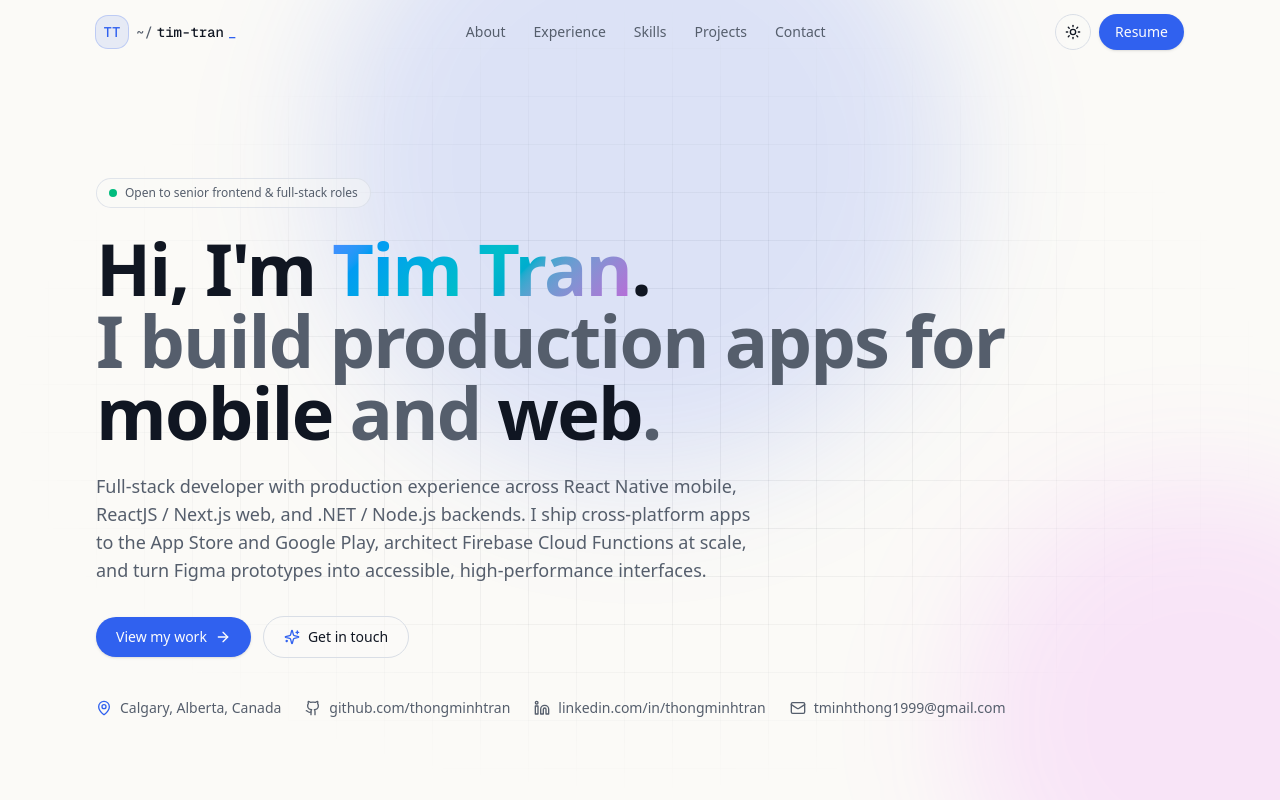
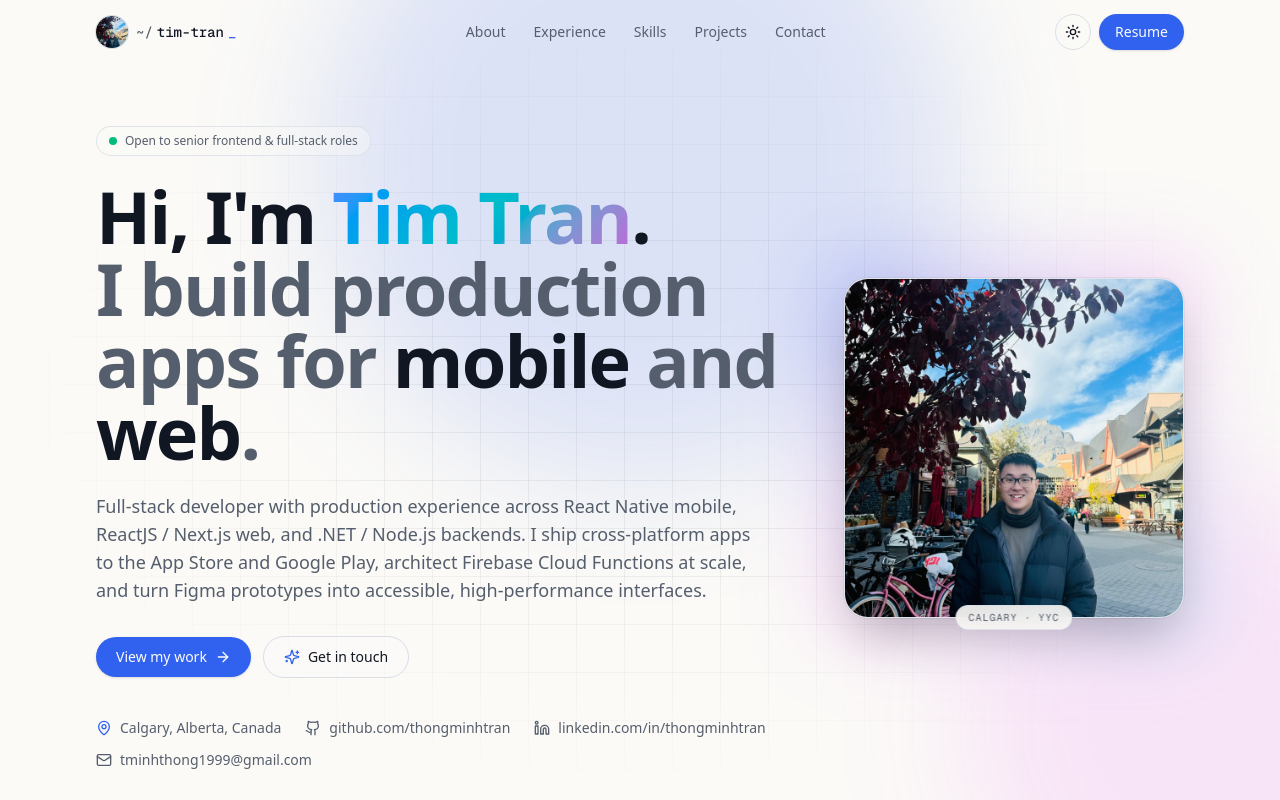
Before and after one commit to thongminhtran/thongminhtran.github.io, a Next.js app: page / in a window 1280 px wide. Shown: the top 800 px of the page. Built offline with nearby package versions, Linux system fonts and the light colour scheme.

Commit message:
Add profile photo to Hero card and Nav avatar

```diff
--- a/components/nav.tsx
+++ b/components/nav.tsx
@@ -4,6 +4,7 @@ import { useEffect, useState } from "react";
 import Link from "next/link";
 import { Menu, X } from "lucide-react";
 import { ThemeToggle } from "./theme-toggle";
+import { profile } from "@/lib/data";
 import { cn } from "@/lib/utils";
 
 const links = [
@@ -39,9 +40,14 @@ export function Nav() {
           href="#top"
           className="group flex items-center gap-2 font-mono text-sm font-medium"
         >
-          <span className="grid h-8 w-8 place-items-center rounded-lg bg-primary/10 text-primary ring-1 ring-primary/30">
-            TT
-          </span>
+          {/* eslint-disable-next-line @next/next/no-img-element */}
+          <img
+            src={profile.avatarUrl}
+            alt={profile.name}
+            width={32}
+            height={32}
+            className="h-8 w-8 rounded-full object-cover ring-1 ring-border transition group-hover:ring-primary/60"
+          />
           <span className="hidden sm:inline-flex items-center gap-1">
             <span className="text-muted-foreground">~/</span>
             <span>tim-tran</span>
--- a/components/sections/hero.tsx
+++ b/components/sections/hero.tsx
@@ -21,7 +21,8 @@ export function Hero() {
       <div className="pointer-events-none absolute -top-40 left-1/2 -z-10 h-[40rem] w-[40rem] -translate-x-1/2 rounded-full bg-primary/15 blur-3xl" />
       <div className="pointer-events-none absolute -bottom-40 -right-40 -z-10 h-[30rem] w-[30rem] rounded-full bg-fuchsia-500/10 blur-3xl" />
 
-      <div className="mx-auto w-full max-w-6xl px-5 sm:px-8">
+      <div className="mx-auto grid w-full max-w-6xl grid-cols-1 items-center gap-10 px-5 sm:px-8 md:grid-cols-[minmax(0,1fr)_auto] md:gap-14">
+        <div className="order-2 md:order-1">
         <motion.div
           initial={{ opacity: 0, y: 20 }}
           animate={{ opacity: 1, y: 0 }}
@@ -119,6 +120,29 @@ export function Hero() {
             {profile.email}
           </a>
         </motion.div>
+        </div>
+
+        <motion.div
+          initial={{ opacity: 0, scale: 0.94 }}
+          animate={{ opacity: 1, scale: 1 }}
+          transition={{ duration: 0.7, delay: 0.1 }}
+          className="relative order-1 mx-auto w-full max-w-[260px] md:order-2 md:max-w-[300px] lg:max-w-[340px]"
+        >
+          <div className="pointer-events-none absolute -inset-6 -z-10 rounded-[2rem] bg-gradient-to-br from-primary/30 via-fuchsia-500/15 to-cyan-400/20 blur-2xl" />
+          <div className="relative overflow-hidden rounded-3xl border border-border/80 bg-card shadow-2xl ring-1 ring-black/5 dark:ring-white/5">
+            {/* eslint-disable-next-line @next/next/no-img-element */}
+            <img
+              src={profile.avatarUrl}
+              alt={`Photo of ${profile.name}`}
+              width={800}
+              height={800}
+              className="aspect-square h-full w-full object-cover"
+            />
+          </div>
+          <div className="absolute -bottom-3 left-1/2 -translate-x-1/2 rounded-full border border-border/80 bg-background/90 px-3 py-1 font-mono text-[10px] uppercase tracking-widest text-muted-foreground backdrop-blur">
+            Calgary · YYC
+          </div>
+        </motion.div>
       </div>
     </section>
   );
--- a/lib/data.ts
+++ b/lib/data.ts
@@ -8,6 +8,7 @@ export const profile = {
   email: "tminhthong1999@gmail.com",
   phone: "+1 825 521 1633",
   resumeUrl: "/Tim_Tran_Resume.pdf",
+  avatarUrl: "/tim.jpg",
   socials: {
     github: "https://github.com/thongminhtran",
     linkedin: "https://linkedin.com/in/thongminhtran/",
```
Also changed, not shown: public/tim.jpg (added).
